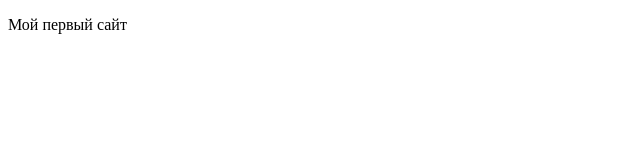
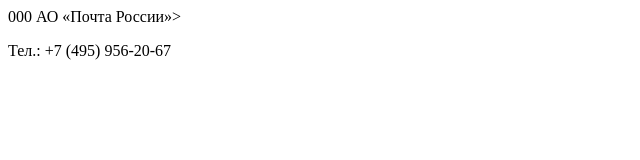
Before and after one commit to Irene019/IreneV, a plain HTML site: page index.html in a window 1280 px wide. Shown: the whole page, without its empty margins (0-640 px from the left). Drawn offline with Linux system fonts and the light colour scheme.

Commit message:
Правка

```diff
--- a/index.html
+++ b/index.html
@@ -8,7 +8,8 @@
 </head>
 
 <body>
-     <p>Мой первый сайт</p>
+    </h1>000 АО «Почта России»></p>
+      <p>Тел.: +7 (495) 956-20-67</p>
 </body>
 
 </html>
```
